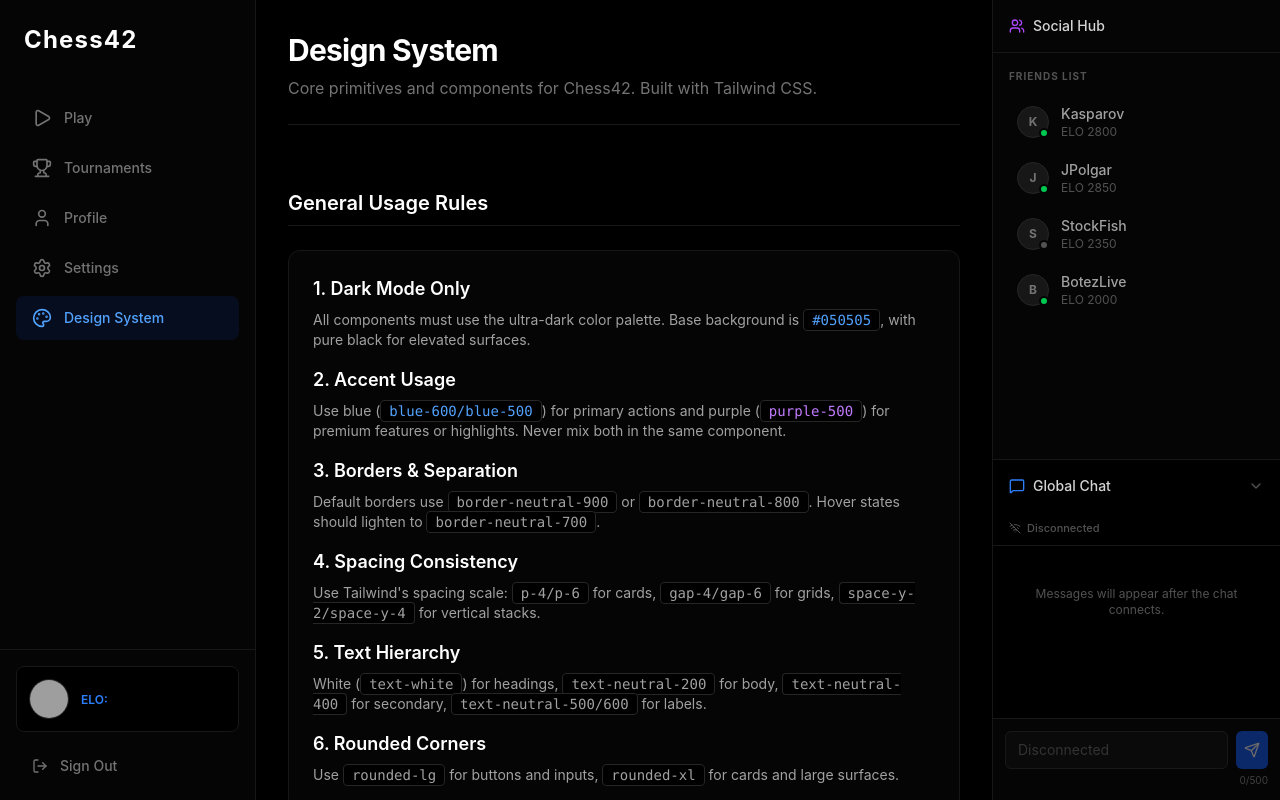
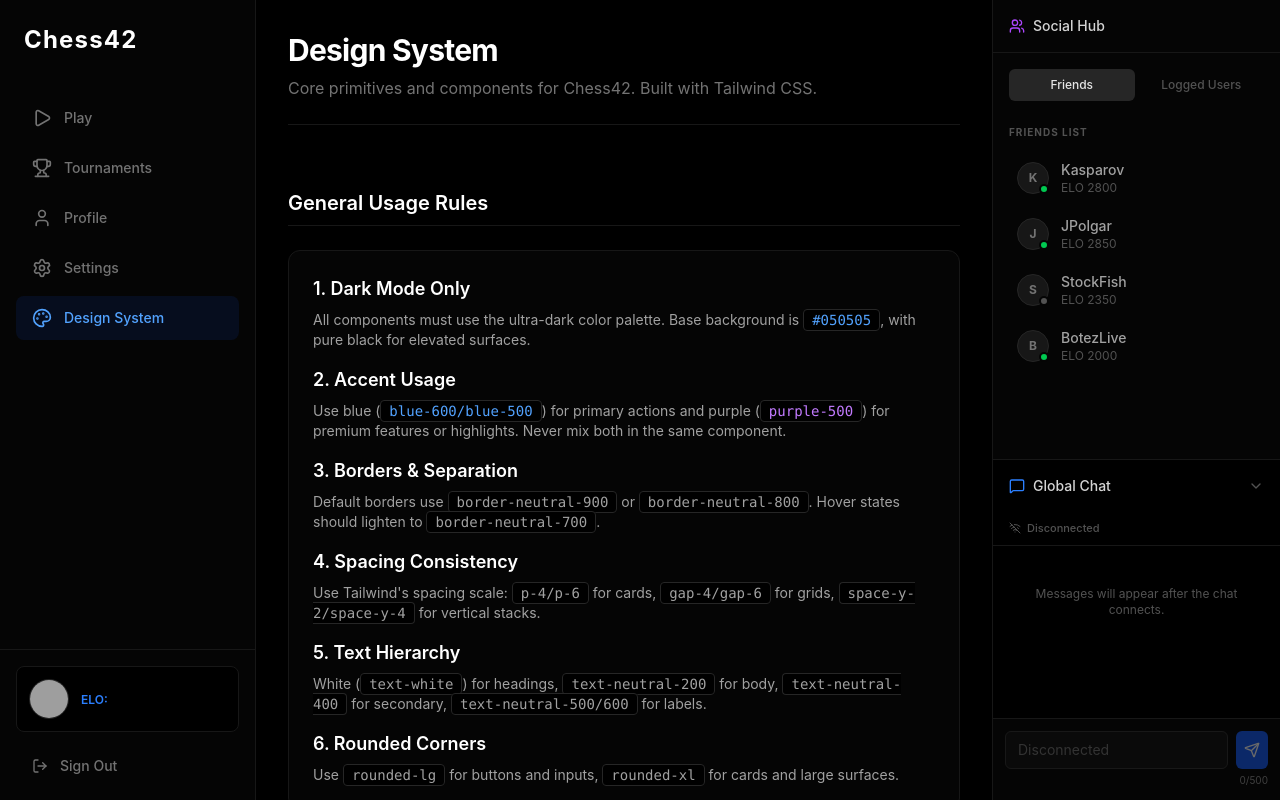
Before and after one commit to hububiq/ft_transcendence_chess, a React (Vite) app in the folder frontend/: page /design-system in a window 1280 px wide. Built offline with nearby package versions, Linux system fonts and the light colour scheme; no server answers; grey boxes are pictures that could not be loaded.

Commit message:
feat: show logged users in social sidebar
Share the global chat connection through a common provider

Display the current logged user list in a separate tab

Keep the existing friends list and chat behavior unchanged

```diff
--- a/frontend/src/features/chat/components/GlobalChatPanel.tsx
+++ b/frontend/src/features/chat/components/GlobalChatPanel.tsx
@@ -14,7 +14,7 @@ import {
 } from "lucide-react";
 import clsx from "clsx";
 
-import { useGlobalChatSocket } from "../hooks/useGlobalChatSocket";
+import { useGlobalChat } from "../context/GlobalChatProvider";
 import {
   CHAT_MESSAGE_MAX_LENGTH,
   type ChatConnectionState,
@@ -113,7 +113,7 @@ export function GlobalChatPanel() {
     errorMessage,
     sendMessage,
     clearError,
-  } = useGlobalChatSocket();
+  } = useGlobalChat();
 
   // Prepare the connection status shown above the messages
   const connection = getConnectionPresentation(
--- /dev/null
+++ b/frontend/src/features/chat/context/GlobalChatProvider.tsx
@@ -0,0 +1,44 @@
+import {
+  createContext,
+  useContext,
+  type PropsWithChildren,
+} from "react";
+
+import { useGlobalChatSocket } from "../hooks/useGlobalChatSocket";
+
+
+type GlobalChatContextValue = ReturnType<
+  typeof useGlobalChatSocket
+>;
+
+
+const GlobalChatContext =
+  createContext<GlobalChatContextValue | null>(null);
+
+
+export function GlobalChatProvider({
+  children,
+}: PropsWithChildren) {
+  // Keep one shared WebSocket for chat and logged user presence
+  const chat = useGlobalChatSocket();
+
+  return (
+    <GlobalChatContext.Provider value={chat}>
+      {children}
+    </GlobalChatContext.Provider>
+  );
+}
+
+
+// eslint-disable-next-line react-refresh/only-export-components
+export function useGlobalChat(): GlobalChatContextValue {
+  const context = useContext(GlobalChatContext);
+
+  if (!context) {
+    throw new Error(
+      "useGlobalChat must be used within GlobalChatProvider",
+    );
+  }
+
+  return context;
+}
--- /dev/null
+++ b/frontend/src/features/social/components/LoggedUsersPanel.tsx
@@ -0,0 +1,57 @@
+import { useGlobalChat } from "../../chat/context/GlobalChatProvider";
+
+
+export function LoggedUsersPanel() {
+  const {
+    onlineUsers,
+    connectionState,
+  } = useGlobalChat();
+
+  if (connectionState !== "connected") {
+    return (
+      <p className="px-2 py-2 text-xs text-neutral-600">
+        Logged users unavailable
+      </p>
+    );
+  }
+
+  if (onlineUsers.length === 0) {
+    return (
+      <p className="px-2 py-2 text-xs text-neutral-600">
+        No logged users
+      </p>
+    );
+  }
+
+  return (
+    <div className="space-y-1">
+      {onlineUsers.map((onlineUser) => (
+        <div
+          key={onlineUser.id}
+          className="flex items-center gap-3 p-2 rounded-lg hover:bg-neutral-900/50 transition-colors group"
+        >
+          <div className="relative">
+            <div className="w-8 h-8 rounded-full bg-neutral-900 border border-neutral-800 flex items-center justify-center text-xs font-bold text-neutral-500">
+              {onlineUser.username
+                .charAt(0)
+                .toUpperCase()}
+            </div>
+
+            {/* Every listed user has an active authenticated socket */}
+            <div className="absolute bottom-0 right-0 w-2.5 h-2.5 rounded-full border-2 border-[#050505] bg-green-500" />
+          </div>
+
+          <div className="flex-1 min-w-0">
+            <p className="text-sm font-medium text-neutral-400 group-hover:text-neutral-200 truncate transition-colors">
+              {onlineUser.username}
+            </p>
+
+            <p className="text-xs text-green-600">
+              Online
+            </p>
+          </div>
+        </div>
+      ))}
+    </div>
+  );
+}
--- a/frontend/src/pages/sidebars/SocialSidebar.tsx
+++ b/frontend/src/pages/sidebars/SocialSidebar.tsx
@@ -1,6 +1,8 @@
 import { useState } from "react";
-import { MessageSquare, Users, ChevronDown, ChevronUp } from "lucide-react";
-import { GlobalChatPanel } from "../../features/chat/components/GlobalChatPanel";
+import { MessageSquare, Users, ChevronDown, ChevronUp } from "lucide-react"; //version for the chat
+import { GlobalChatPanel } from "../../features/chat/components/GlobalChatPanel"; // version for the chat Connect the existing sidebar to the live global chat
+import { GlobalChatProvider } from "../../features/chat/context/GlobalChatProvider";
+import { LoggedUsersPanel } from "../../features/social/components/LoggedUsersPanel";
 import clsx from "clsx";
 
 const friends = [
@@ -13,7 +15,11 @@ const friends = [
 export function SocialSidebar() {
   const [isChatOpen, setIsChatOpen] = useState(true);
 
+  const [activeSocialTab, setActiveSocialTab] =
+    useState<"friends" | "logged">("friends");
+
   return (
+    <GlobalChatProvider>
       <aside className="w-72 bg-[#050505] border-l border-neutral-900 flex flex-col h-full">
         <div className="p-4 border-b border-neutral-900 flex items-center gap-2 text-neutral-300 font-medium text-sm">
           <Users className="w-4 h-4 text-purple-500" />
@@ -21,32 +27,81 @@ export function SocialSidebar() {
         </div>
 
         <div className="flex-1 overflow-y-auto p-4 space-y-6">
+          <div className="grid grid-cols-2 gap-1">
+            <button
+              type="button"
+              aria-pressed={activeSocialTab === "friends"}
+              onClick={() => setActiveSocialTab("friends")}
+              className={clsx(
+                "px-2 py-2 rounded-md text-xs font-medium transition-colors",
+                activeSocialTab === "friends"
+                  ? "bg-neutral-800 text-neutral-200"
+                  : "text-neutral-600 hover:text-neutral-300 hover:bg-neutral-900/50",
+              )}
+            >
+              Friends
+            </button>
+
+            <button
+              type="button"
+              aria-pressed={activeSocialTab === "logged"}
+              onClick={() => setActiveSocialTab("logged")}
+              className={clsx(
+                "px-2 py-2 rounded-md text-xs font-medium transition-colors",
+                activeSocialTab === "logged"
+                  ? "bg-neutral-800 text-neutral-200"
+                  : "text-neutral-600 hover:text-neutral-300 hover:bg-neutral-900/50",
+              )}
+            >
+              Logged Users
+            </button>
+          </div>
+
+          {activeSocialTab === "friends" && (
             <div>
-          <h3 className="text-[10px] font-bold text-neutral-600 uppercase tracking-widest mb-3">Friends List</h3>
+              <h3 className="text-[10px] font-bold text-neutral-600 uppercase tracking-widest mb-3">
+                Friends List
+              </h3>
+
               <div className="space-y-1">
                 {friends.map((friend) => (
-              <div key={friend.id} className="flex items-center gap-3 p-2 rounded-lg hover:bg-neutral-900/50 cursor-pointer transition-colors group">
+                  <div
+                    key={friend.id}
+                    className="flex items-center gap-3 p-2 rounded-lg hover:bg-neutral-900/50 cursor-pointer transition-colors group"
+                  >
                     <div className="relative">
                       <div className="w-8 h-8 rounded-full bg-neutral-900 border border-neutral-800 flex items-center justify-center text-xs font-bold text-neutral-500">
                         {friend.name.charAt(0)}
                       </div>
+
                       <div
                         className={clsx(
                           "absolute bottom-0 right-0 w-2.5 h-2.5 rounded-full border-2 border-[#050505]",
-                      friend.status === "online" ? "bg-green-500" : "bg-neutral-600"
+                          friend.status === "online"
+                            ? "bg-green-500"
+                            : "bg-neutral-600"
                         )}
                       />
                     </div>
+
                     <div className="flex-1 min-w-0">
                       <p className="text-sm font-medium text-neutral-400 group-hover:text-neutral-200 truncate transition-colors">
                         {friend.name}
                       </p>
-                  <p className="text-xs text-neutral-600">ELO {friend.elo}</p>
+
+                      <p className="text-xs text-neutral-600">
+                        ELO {friend.elo}
+                      </p>
                     </div>
                   </div>
                 ))}
               </div>
             </div>
+          )}
+
+          {activeSocialTab === "logged" && (
+            <LoggedUsersPanel />
+          )}
         </div>
 
         {/* Chat Section */}
@@ -59,8 +114,14 @@ export function SocialSidebar() {
               <MessageSquare className="w-4 h-4 text-blue-500" />
               Global Chat
             </div>
-          {isChatOpen ? <ChevronDown className="w-4 h-4 text-neutral-600" /> : <ChevronUp className="w-4 h-4 text-neutral-600" />}
+
+            {isChatOpen ? (
+              <ChevronDown className="w-4 h-4 text-neutral-600" />
+            ) : (
+              <ChevronUp className="w-4 h-4 text-neutral-600" />
+            )}
           </button>
+
           <div
             className={clsx(
               "h-72 flex-col",
@@ -72,5 +133,6 @@ export function SocialSidebar() {
           </div>
         </div>
       </aside>
+    </GlobalChatProvider>
   );
 }
```
Lines whose indentation alone changed are shown as unchanged.
